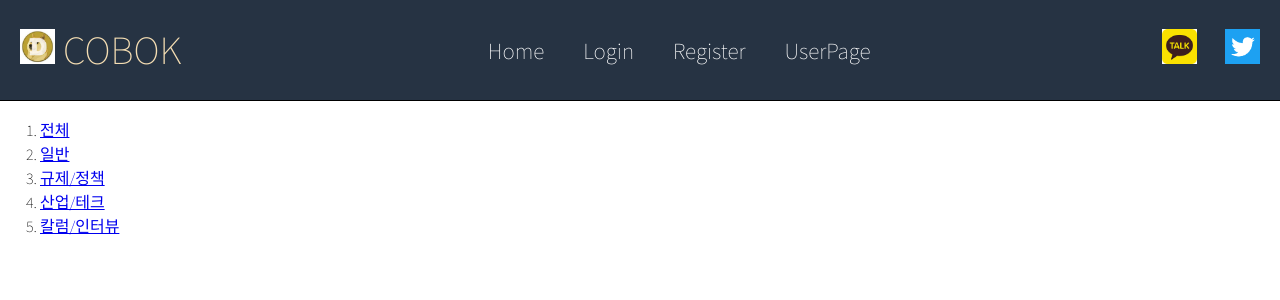
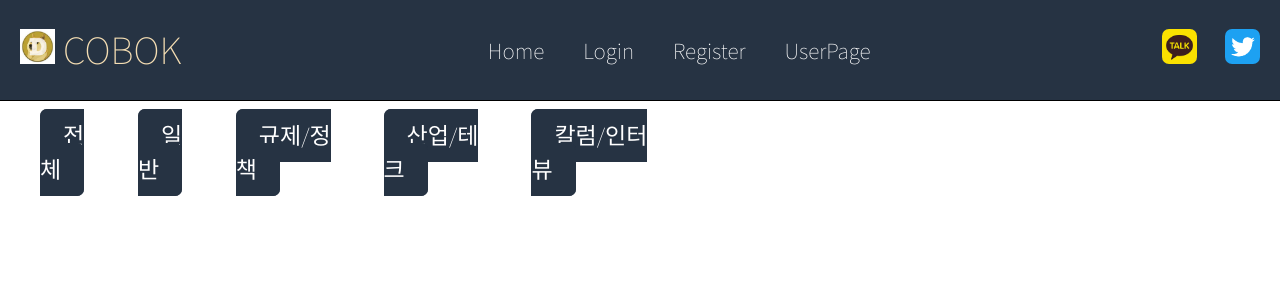
Before and after one commit to 2022-javascript/Java, a Django app: page /home/ in a window 1280 px wide. Shown: the top 300 px of the page. Run offline with Django 4.2, Linux system fonts and the light colour scheme.

Commit message:
version 1.1

```diff
--- a/backend/user/static/css/index.css
+++ b/backend/user/static/css/index.css
@@ -1,6 +1,10 @@
 body{
     margin : 0;
     font-family: 'Source Sans pro';
+}
+a{
+    text-decoration: none;
+    color : black;
 }
 .nav{
     font-size: 40px;
@@ -13,6 +17,7 @@ body{
 }
 .nav_logo{
     margin-left: 20px;
+    border-radius: 7px;
 }
 .nav_logo .logo{
     width : 35px;
@@ -37,6 +42,7 @@ body{
     width: 35px;
     height: 35px;
     margin-right: 20px;
+    border-radius: 7px;
 }
 
 .nav a{
@@ -49,3 +55,48 @@ body{
         flex-direction: column;
     }
 }
+.container{
+    display: flex;
+
+}
+.coin_news{
+    width: 700px;
+    justify-content: flex-start;
+}
+
+.news_contents{
+    display: block;
+    list-style-type: disc;
+    margin-block-start: 1em;
+    margin-block-end: 1em;
+    margin-inline-start: 0px;
+    margin-inline-end: 0px;
+    padding-inline-start: 40px;
+}
+.news_contents .coin_news_items{
+    display: flex;
+    align-items: center;
+    width: 50%;
+    margin-top: 20px;
+    padding-left: 20px;
+    padding-right: 20px;
+    box-sizing: border-box;
+}
+.news_contents .coin_news_items a{
+    overflow: hidden;
+    text-overflow: ellipsis;
+    white-space: nowrap;
+    text-decoration: none;
+}
+
+.page_button{
+    display: flex;
+    justify-content: center;
+}
+
+.page_button a{
+    font-size: 25px;
+    margin-left : 10px;
+    text-decoration : none;
+    color : black;
+}
--- a/backend/user/templates/index.html
+++ b/backend/user/templates/index.html
@@ -41,10 +41,10 @@
                 <ol id = "numbers">
                 </ol>
             </div>
+            <ul class = news_contents>
+            </ul>
             <div class="page_button">
             </div>
-            <ul class = news_contents>
-            </ul>
         </div>
     </div>
 
@@ -52,11 +52,15 @@
     <script>
         var sumation_data;
         var table_state = {
-            'category' : '일반',
+            'category' : '전체',
             'page_num' : 0
         };
-        function click_event(num){
+        function click_event_page(num){
             table_state['page_num'] = num;
+            update_table();
+        }
+        function click_event_news(name){
+            table_state['category'] = name;
             update_table();
         }
         // news table update
@@ -74,11 +78,8 @@
             $('ul.news_contents *').remove();
 
             for(var i = 0;i<page_num;i++){
-                paging.append('<a href = "javascript:return false;" class = "page_num"' + `onclick = "click_event('${i}');" ` + '>' + (i + 1) + '</a>');
+                paging.append('<a href = "javascript:return false;" class = "page_num"' + `onclick = "click_event_page('${i}');" ` + '>' + (i + 1) + '</a>');
             }
-            $('a.page_num').css({
-                "margin-left" : "10px"
-            });
             if (data.length - page_num_state < 10){
                 temp = data.length - page_num_state;
             }
@@ -119,9 +120,27 @@
 
             // add category label
             for(var i = 0;i<category_name.length;i++){
-                numbers.append('<li><a href = "#" class = "TabLabel">' + category_name[i] +'</a></li>');
+                numbers.append('<li><a href = "#" class = "TabLabel"'+ `onclick = "click_event_news('${category_name[i]}');" ` +'>' + category_name[i] +'</a></li>');
             }
-
+            numbers.css({
+                "display" : "flex",
+            });
+            $('#numbers li').css({
+                "font-size" : "23px",
+                "list-style" : "none",
+            });
+            $('a.TabLabel').css({
+                "text-decoration" : "none",
+                "color" : "white",
+                "border" : "1px solid #263343",
+                "padding-left" : "22px",
+                "padding-right" : "22px",
+                "padding-top" : "11px",
+                "padding-bottom" : "11px",
+                "background-color" : "#263343",
+                "border-radius" : "7px",
+                "margin-right" : "11px",
+            });
             $.ajax({
                 type : "GET",
                 url : "{% url 'api-newsList' %}",
```
Also changed, not shown: 3 other files.
